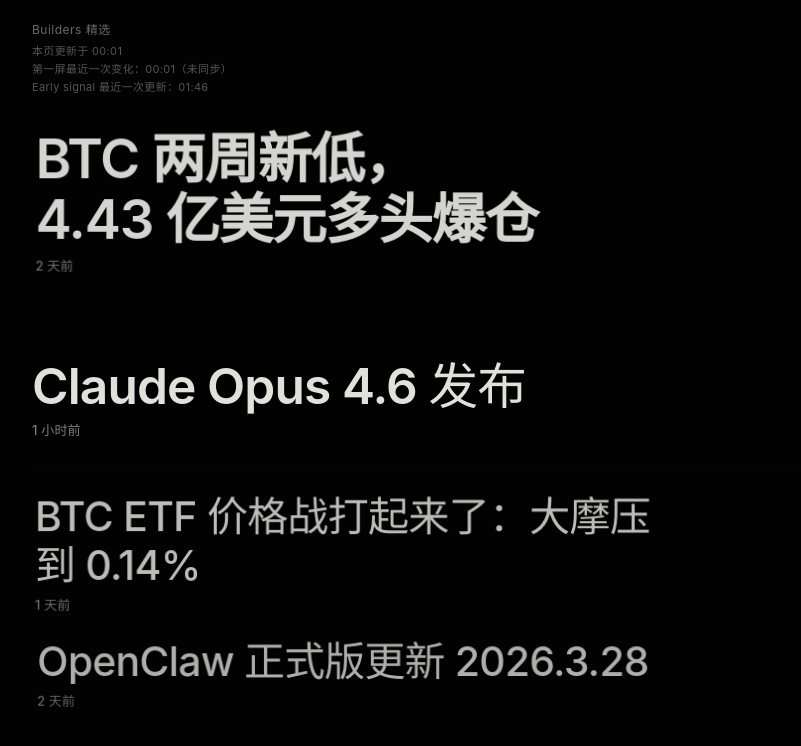
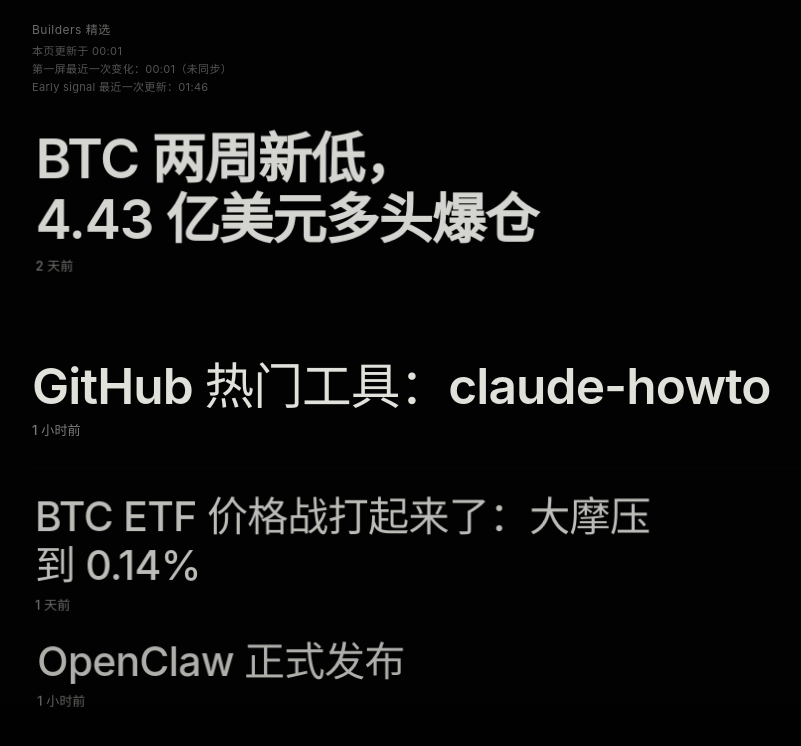
Before and after one commit to fengxiong111/global-authority-intel-screen, a website: page builders.html in a window 1280 px wide. Shown: the whole page, without its empty margins (72-873 px from the left). Drawn offline with Linux system fonts and the light colour scheme.

Commit message:
add builders decay rotation

```diff
--- a/builders.html
+++ b/builders.html
@@ -139,6 +139,7 @@
     let lastRenderSignature = "";
     let currentFeedItems = [];
     let currentEarlySignals = [];
+    let currentObserveSnapshots = [];
     const FEED_URL = './data/feed.json';
     const BUILDERS_OBSERVE_URL = './data/builders_observe.json';
     const EARLY_SIGNAL_URL = './data/early_signal.json';
@@ -579,6 +580,56 @@
       if (ageHours(item) <= 12) score += 18;
       if (isBtcExtremeSignal(item, text) || isWarEscalation(item, text)) score += 16;
       return score;
+    }
+
+    function snapshotItemKey(item) {
+      return String(item.id || item.title || '').trim();
+    }
+
+    function snapshotHistory(item) {
+      const key = snapshotItemKey(item);
+      return (Array.isArray(currentObserveSnapshots) ? currentObserveSnapshots : []).filter((snapshot) => {
+        const snapshotItems = Array.isArray(snapshot?.items) ? snapshot.items : [];
+        return snapshotItems.some((entry) => snapshotItemKey(entry) === key);
+      });
+    }
+
+    function repetitionCount(item) {
+      return snapshotHistory(item).length;
+    }
+
+    function firstSeenAt(item) {
+      const history = snapshotHistory(item);
+      if (!history.length) return item.timestamp || null;
+      let earliest = null;
+      for (const snapshot of history) {
+        const ts = validUnix(snapshot.fetch_time);
+        if (!ts) continue;
+        earliest = earliest == null ? ts : Math.min(earliest, ts);
+      }
+      return earliest || item.timestamp || null;
+    }
+
+    function hasFreshDelta(entry) {
+      return entry.deltaSignal >= 120;
+    }
+
+    function decayScore(entry) {
+      const nowTs = Math.floor(Date.now() / 1000);
+      const repeats = repetitionCount(entry.item);
+      const firstSeenTs = firstSeenAt(entry.item);
+      const hours = firstSeenTs ? Math.max(0, (nowTs - firstSeenTs) / 3600) : 0;
+      const repeatPenalty = repeats * 8;
+      const timePenalty = hours * 1.4;
+      return Math.round((repeatPenalty + timePenalty) * 10) / 10;
+    }
+
+    function finalAttentionScore(entry) {
+      let score = entry.attentionScore - entry.decayScore;
+      if (repetitionCount(entry.item) >= 3 && !hasFreshDelta(entry)) {
+        score *= 0.7;
+      }
+      return Math.round(score * 10) / 10;
     }
 
     function preferenceWeight(item) {
@@ -1026,32 +1077,41 @@
       let earlyCount = 0;
 
       const candidates = scored.filter((entry) => {
-        if (Math.max(entry.signalScore, entry.attentionScore) < threshold) return false;
+        if (Math.max(entry.signalScore, entry.finalScore) < threshold) return false;
         return THEME_CAPS.has(themeBucket(entry.item));
       }).filter((entry) => crossSourceCount(entry.item) >= 2);
+
+      function canPickWithCounts(item, currentSelected, sourceCapMap, themeCapMap, projectCapMap, toolTotal, githubTotal, diversifyFirstFive) {
+        const theme = themeBucket(item);
+        const project = projectKey(item);
+        const nextSourceCount = sourceCapMap.get(item.source) || 0;
+        const themeLimit = THEME_CAPS.get(theme) || 0;
+        if (!themeLimit) return false;
+        if ((projectCapMap.get(project) || 0) >= 1) return false;
+        if (nextSourceCount >= 2) return false;
+        if ((themeCapMap.get(theme) || 0) >= themeLimit) return false;
+        if (diversifyFirstFive && currentSelected.length < 5 && themeLimit > 1 && (themeCapMap.get(theme) || 0) >= 1) return false;
+        if (isNearDuplicate(item, currentSelected)) return false;
+        if (isToolItem(item) && toolTotal >= 1) return false;
+        if (isGithubTrendingItem(item) && githubTotal >= 1) return false;
+        return true;
+      }
 
       function tryPick(entry, diversifyFirstFive) {
         const item = {
           ...entry.item,
           signal_score: entry.signalScore,
         };
+        if (!canPickWithCounts(item, selected, sourceCap, themeCap, projectCap, toolCount, githubTrendingCount, diversifyFirstFive)) return;
+
         const theme = themeBucket(item);
         const project = projectKey(item);
         const nextSourceCount = sourceCap.get(item.source) || 0;
-        const themeLimit = THEME_CAPS.get(theme) || 0;
-
-        if (!themeLimit) return;
-        if ((projectCap.get(project) || 0) >= 1) return;
-        if (nextSourceCount >= 2) return;
-        if ((themeCap.get(theme) || 0) >= themeLimit) return;
-        if (diversifyFirstFive && selected.length < 5 && themeLimit > 1 && (themeCap.get(theme) || 0) >= 1) return;
-        if (isNearDuplicate(item, selected)) return;
-        if (isToolItem(item) && toolCount >= 1) return;
-
         projectCap.set(project, (projectCap.get(project) || 0) + 1);
         sourceCap.set(item.source, nextSourceCount + 1);
         themeCap.set(theme, (themeCap.get(theme) || 0) + 1);
         if (isToolItem(item)) toolCount += 1;
+        if (isGithubTrendingItem(item)) githubTrendingCount += 1;
         if (isDecisionItem(item)) decisionCount += 1;
         if (isEarlyOpportunity(item)) earlyCount += 1;
         selected.push(item);
@@ -1077,6 +1137,45 @@
         tryPick(entry, false);
       }
 
+      const previousSnapshot = Array.isArray(currentObserveSnapshots) && currentObserveSnapshots.length ? currentObserveSnapshots[0] : null;
+      const previousKeys = new Set((previousSnapshot?.items || []).map((item) => snapshotItemKey(item)));
+      if (previousKeys.size) {
+        const selectedKeys = selected.map((item) => snapshotItemKey(item));
+        const unchanged = selectedKeys.length > 0 && selectedKeys.every((key) => previousKeys.has(key));
+        if (unchanged) {
+          for (let replaceIndex = selected.length - 1; replaceIndex >= 0; replaceIndex -= 1) {
+            const baseSelected = selected.filter((_, index) => index !== replaceIndex);
+            const tempSourceCap = new Map();
+            const tempThemeCap = new Map();
+            const tempProjectCap = new Map();
+            let tempToolCount = 0;
+            let tempGithubCount = 0;
+            for (const picked of baseSelected) {
+              const theme = themeBucket(picked);
+              const project = projectKey(picked);
+              tempProjectCap.set(project, (tempProjectCap.get(project) || 0) + 1);
+              tempSourceCap.set(picked.source, (tempSourceCap.get(picked.source) || 0) + 1);
+              tempThemeCap.set(theme, (tempThemeCap.get(theme) || 0) + 1);
+              if (isToolItem(picked)) tempToolCount += 1;
+              if (isGithubTrendingItem(picked)) tempGithubCount += 1;
+            }
+            const replacement = candidates.find((entry) => {
+              const key = snapshotItemKey(entry.item);
+              if (previousKeys.has(key)) return false;
+              if (selected.some((picked) => snapshotItemKey(picked) === key)) return false;
+              return canPickWithCounts(entry.item, baseSelected, tempSourceCap, tempThemeCap, tempProjectCap, tempToolCount, tempGithubCount, false);
+            });
+            if (replacement) {
+              selected.splice(replaceIndex, 1, {
+                ...replacement.item,
+                signal_score: replacement.signalScore,
+              });
+              break;
+            }
+          }
+        }
+      }
+
       return selected;
     }
 
@@ -1091,7 +1190,7 @@
       const scored = base
         .map((item) => {
           const text = `${item.title || ''} ${item.displayTitle || ''} ${item.summary || ''}`.toLowerCase();
-          return {
+          const entry = {
             item,
             attentionScore: attentionScore(item),
             signalScore: signalScore(item),
@@ -1101,11 +1200,14 @@
             headlineClass: headlineClass(item),
             boost: candidateBoost(item),
           };
+          entry.decayScore = decayScore(entry);
+          entry.finalScore = finalAttentionScore(entry);
+          return entry;
         })
-        .filter((entry) => (entry.signalScore >= 60 || entry.attentionScore >= 60) && THEME_CAPS.has(themeBucket(entry.item)))
+        .filter((entry) => (entry.signalScore >= 60 || entry.finalScore >= 60) && THEME_CAPS.has(themeBucket(entry.item)))
         .sort((a, b) =>
-          b.deltaSignal - a.deltaSignal
-          || b.attentionScore - a.attentionScore
+          b.finalScore - a.finalScore
+          || b.deltaSignal - a.deltaSignal
           || b.signalScore - a.signalScore
           || b.sourcePriority - a.sourcePriority
           || b.recencyScore - a.recencyScore
@@ -1159,8 +1261,6 @@
         const data = Array.isArray(payload) ? payload : (payload.items || []);
         currentFeedItems = data;
         currentEarlySignals = Array.isArray(payload) ? [] : (payload.early_signals || []);
-        console.log('[builders] data_count', data.length);
-        console.log('[builders] item_titles', data.map((item) => item.title));
 
         let observeSnapshots = [];
         if (observeRes.ok) {
@@ -1170,6 +1270,10 @@
             observeSnapshots = [];
           }
         }
+
+        currentObserveSnapshots = observeSnapshots;
+        console.log('[builders] data_count', data.length);
+        console.log('[builders] item_titles', data.map((item) => item.title));
 
         let earlyHeaderTime = parseHeaderTime(earlyRes.headers.get('last-modified'));
         if (!earlyRes.ok) {
```
